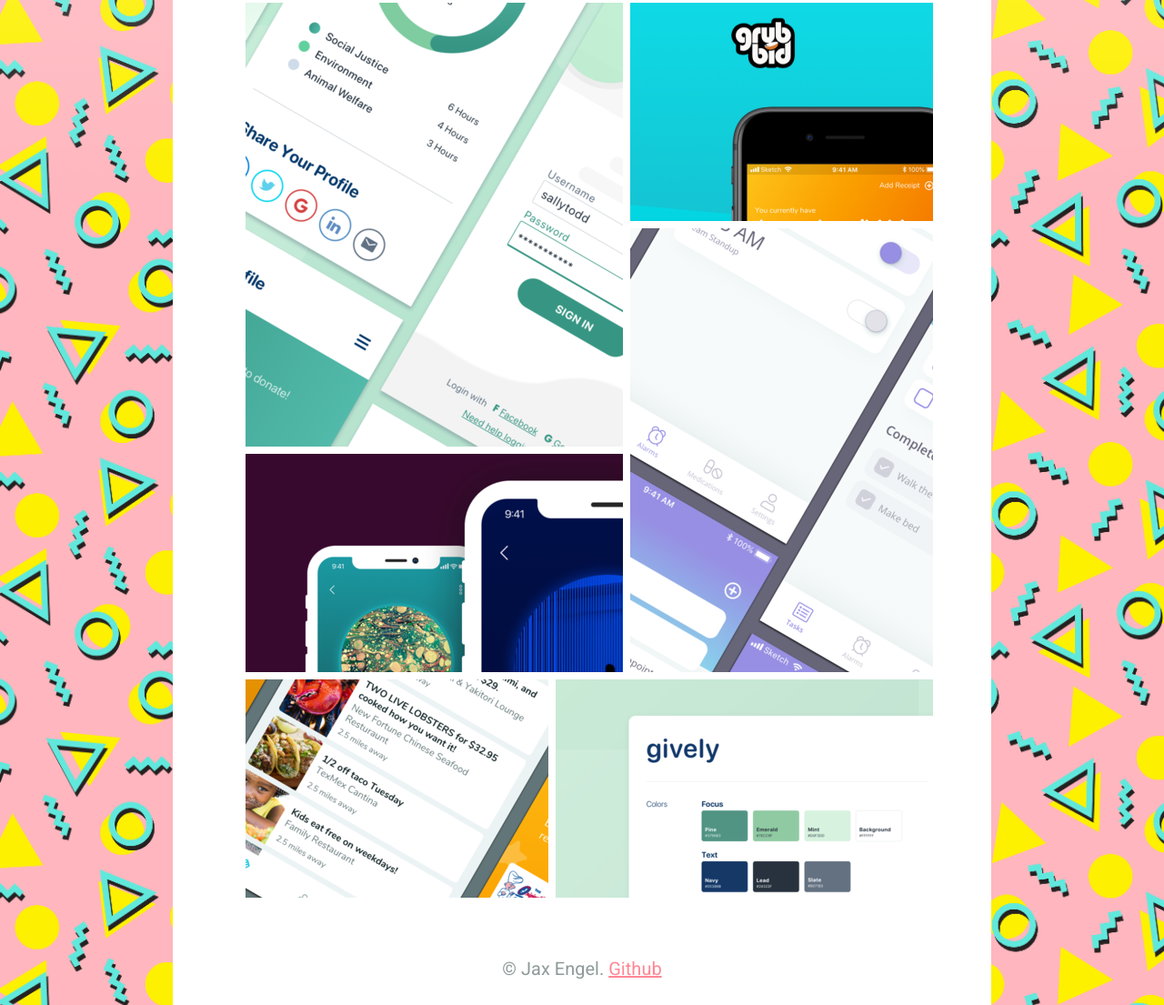
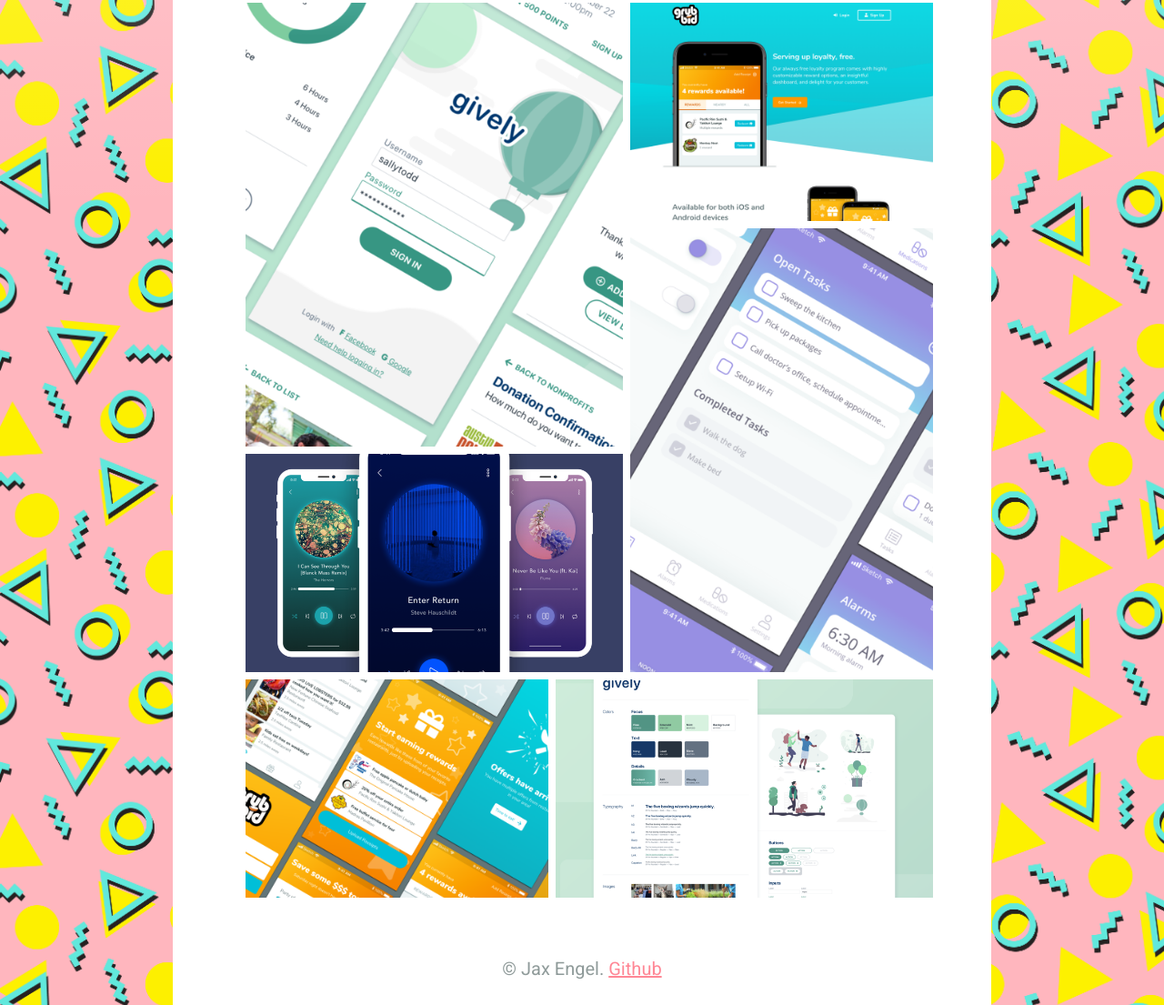
Before and after one commit to jaxatto/jax-portfolio, a website: page index.html in a window 1280 px wide. Shown: the part 571-1676 px from the top of the page at 91% size. Drawn offline with Linux system fonts and the light colour scheme.

Commit message:
align bg images for work section

```diff
--- a/content/scss/src/base/_work-grid.scss
+++ b/content/scss/src/base/_work-grid.scss
@@ -11,52 +11,57 @@
 }
 
 .work-item {
+    background-position: center;
+    background-repeat: no-repeat;
+    background-size: cover;
     height: rem-calc(240px);
 
     @include bp(sm) {
         height: auto;
     }
-
-    // junk
-    background: red;
-    color: white;
-    font-size: 30px;
-    font-weight: 900;
-    text-align: center;
 }
 
+$gively: url('../img/work-gively.png');
+$gively-style: url('../img/work-gively-styleg.png');
+$music: url('../img/work-music.png');
+$gb: url('../img/work-gb.png');
+$gb-web: url('../img/work-gb-web.png');
+$med: url('../img/work-med.png');
+
+
+
 .wi-1 {
-    background-image: url('../img/work-gively.png');
+    background-image: $gively;
 
     @include grid-child(1, 3, 1, 3);
 }
 
 .wi-2 {
-    background-image: url('../img/work-gb-web.png');
+    background-image: $gb-web;
 
     @include grid-child(3, 4, 1, 2);
 }
 
 .wi-3 {
-    background-image: url('../img/work-music.png');
+    background-image: $music;
 
     @include grid-child(1, 3, 3, 4);
 }
 
 .wi-4 {
-    background-image: url('../img/work-med.png');
+    background-image: $med;
 
     @include grid-child(3, 4, 2, 4);
 }
 
 .wi-5 {
-    background-image: url('../img/work-gb.png');
+    background-image: $gb;
 
     @include grid-child(1, 2, 4, 5);
 }
 
 .wi-6 {
-    background-image: url('../img/work-gively-styleg.png');
+    background-image: $gively-style;
 
     @include grid-child(2, 4, 4, 5);
 }
```
Also changed, not shown: content/css/style.css, 1 other file.
